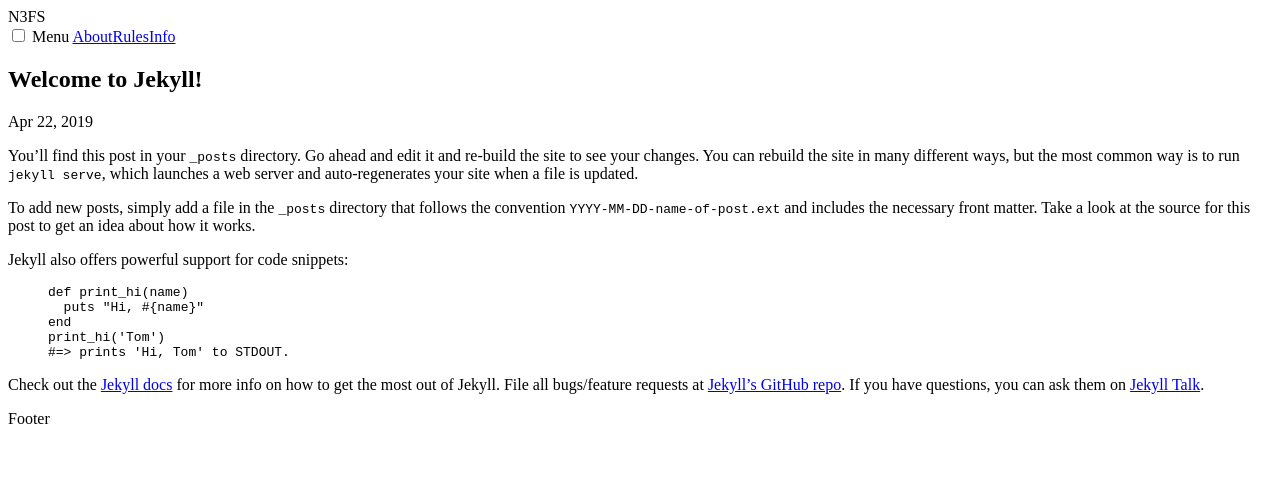
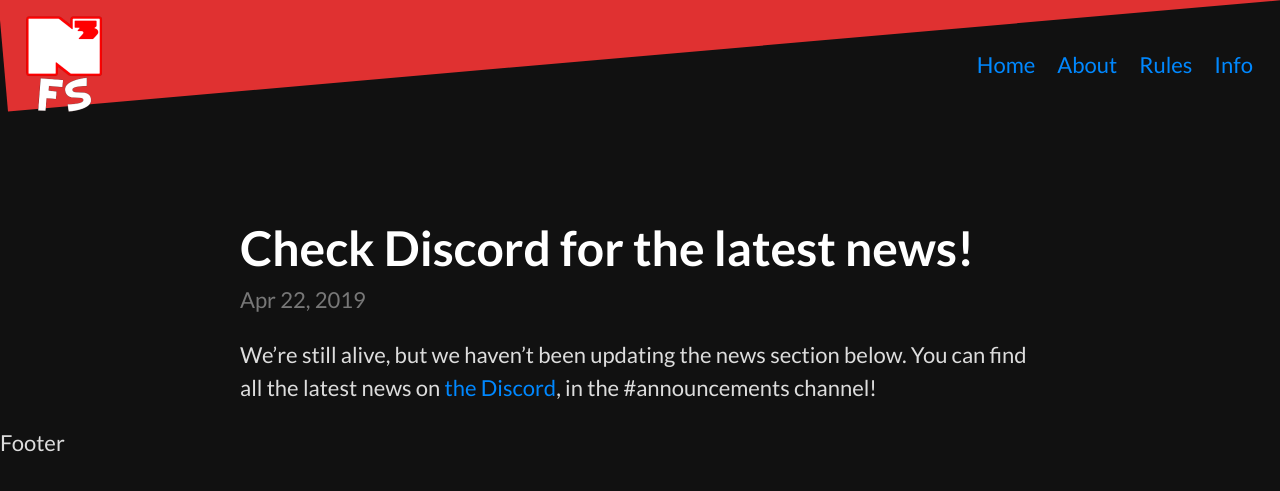
Before and after one commit to N3FS/N3FS-website, a Jekyll site: the page built from _posts/2019-04-22-welcome-to-jekyll.markdown, in a window 1280 px wide. Shown: the top 491 px of the page. Built offline with Jekyll 4.4.1, drawn with Linux system fonts in a browser that asks for light colours.

Commit message:
Add content and basic styling

```diff
--- a/_includes/head.html
+++ b/_includes/head.html
@@ -3,6 +3,6 @@
   <meta http-equiv="X-UA-Compatible" content="IE=edge">
   <meta name="viewport" content="width=device-width, initial-scale=1">
   {%- seo -%}
-  <link rel="stylesheet" href="{{ "/assets/main.css" | relative_url }}">
+  <link rel="stylesheet" href="{{ "/assets/css/main.css" | relative_url }}">
   {%- feed_meta -%}
 </head>
--- a/_includes/header.html
+++ b/_includes/header.html
@@ -1,11 +1,11 @@
 {%- assign default_paths = site.pages | map: "path" -%}
 {%- assign page_paths = site.header_pages | default: default_paths -%}
 
-<header>
+<header class="header">
   <div class="header-body">
-    <div class="header-logo">
+    <a class="header-logo" href="/">
       {{ site.title | escape }}
-    </div>
+    </a>
     <div class="header-menu">
       {%- if page_paths -%}
       <nav class="header-menu-nav">
@@ -14,15 +14,17 @@
           Menu
         </label>
 
-        {%- for path in page_paths -%}
-          {%- assign my_page = site.pages | where: "path", path | first -%}
-          {%- if my_page.title -%}
-          <a class="page-link" href="{{ my_page.url | relative_url }}">{{ my_page.title | escape }}</a>
-          {%- endif -%}
-        {%- endfor -%}
+        <div class="header-menu-links">
+          <a class="header-menu-link" href="/">Home</a>
+          {%- for path in page_paths -%}
+            {%- assign my_page = site.pages | where: "path", path | first -%}
+            {%- if my_page.title -%}
+            <a class="header-menu-link" href="{{ my_page.url | relative_url }}">{{ my_page.title | escape }}</a>
+            {%- endif -%}
+          {%- endfor -%}
+        </div>
       </nav>
       {%- endif -%}
     </div>
   </div>
-</div>
 </header>
--- a/_posts/2019-04-22-welcome-to-jekyll.markdown
+++ b/_posts/2019-04-22-welcome-to-jekyll.markdown
@@ -1,25 +1,6 @@
 ---
 layout: post
-title:  "Welcome to Jekyll!"
-date:   2019-04-22 21:51:24 +0800
-categories: jekyll update
+title:  Check Discord for the latest news!
 ---
-You’ll find this post in your `_posts` directory. Go ahead and edit it and re-build the site to see your changes. You can rebuild the site in many different ways, but the most common way is to run `jekyll serve`, which launches a web server and auto-regenerates your site when a file is updated.
 
-To add new posts, simply add a file in the `_posts` directory that follows the convention `YYYY-MM-DD-name-of-post.ext` and includes the necessary front matter. Take a look at the source for this post to get an idea about how it works.
-
-Jekyll also offers powerful support for code snippets:
-
-{% highlight ruby %}
-def print_hi(name)
-  puts "Hi, #{name}"
-end
-print_hi('Tom')
-#=> prints 'Hi, Tom' to STDOUT.
-{% endhighlight %}
-
-Check out the [Jekyll docs][jekyll-docs] for more info on how to get the most out of Jekyll. File all bugs/feature requests at [Jekyll’s GitHub repo][jekyll-gh]. If you have questions, you can ask them on [Jekyll Talk][jekyll-talk].
-
-[jekyll-docs]: https://jekyllrb.com/docs/home
-[jekyll-gh]:   https://github.com/jekyll/jekyll
-[jekyll-talk]: https://talk.jekyllrb.com/
+We're still alive, but we haven't been updating the news section below. You can find all the latest news on [the Discord](https://discord.gg/kPVAthr), in the #announcements channel!
--- a/_sass/n3fs-theme.scss
+++ b/_sass/n3fs-theme.scss
@@ -1 +1,172 @@
-@import "reboot/bootstrap-reboot"
+@import "reboot/bootstrap-reboot";
+
+@import 'https://fonts.googleapis.com/css?family=Lato:300,400,700';
+
+@font-face {
+  font-family: 'Slapstick Comic';
+  src: url('/assets/fonts/SF_Slapstick_Comic-webfont.eot');
+  src: url('/assets/fonts/SF_Slapstick_Comic-webfont.eot?#iefix') format('embedded-opentype'),
+     url('/assets/fonts/SF_Slapstick_Comic-webfont.woff') format('woff'),
+     url('/assets/fonts/SF_Slapstick_Comic-webfont.ttf') format('truetype'),
+     url('/assets/fonts/SF_Slapstick_Comic-webfont.svg#sf_slapstick_comicregular') format('svg');
+  font-weight: normal;
+  font-style: normal;
+}
+
+$accent-color: #e03131;
+$link-color: #0088ff;
+$link-active-color: #4cacff;
+$background-color: #111;
+$foreground-color: #ddd;
+
+$page-width: 1280px;
+$content-width: 800px;
+
+// $header-font: 'Slapstick Comic', -apple-system, BlinkMacSystemFont, 'Segoe UI', Roboto, Oxygen, Ubuntu, Cantarell, 'Open Sans', 'Helvetica Neue', sans-serif;
+$content-font: Lato, -apple-system, BlinkMacSystemFont, 'Segoe UI', Roboto, Oxygen, Ubuntu, Cantarell, 'Open Sans', 'Helvetica Neue', sans-serif;
+$header-font: $content-font;
+
+html{
+  font-size: 22px;
+}
+body{
+    height: 100%;
+    background-color: $background-color;
+    color: $foreground-color;
+    font-family: $content-font;
+    line-height: 1.5;
+    overflow-x: hidden;
+}
+
+h1, h2, h3, h4, h5, h6{
+  color: #fff;
+}
+h1{
+  font-size: 48px;
+  line-height: 1;
+}
+h2{
+  font-size: 32px;
+  margin-bottom: 1rem;
+  line-height: 1.25;
+}
+h3{
+  font-size: 1rem;
+  text-transform: uppercase;
+}
+:any-link{
+  color: $link-color;
+}
+:any-link:focus, :any-link:hover{
+  color: $link-active-color;
+  text-decoration: none;
+  border-bottom: 0.1em solid currentColor;
+}
+
+.header{
+  max-width: $page-width;
+  margin: 0 auto;
+
+  // Rotated rect background
+  &::before{
+    content: '';
+    display: block;
+    position: absolute;
+    top: -72px;
+    height: 128px;
+    width: $page-width;
+    background-color: $accent-color;
+    z-index: -1;
+    transform: rotate(-5deg);
+  }
+
+  .header-body{
+    display: flex;
+    align-items: center;
+    justify-content: space-between;
+    padding: 16px;
+    margin-bottom: 96px;
+
+
+    .header-logo, .header-menu{
+      //
+    }
+    .header-logo{
+      display: block;
+      background-image: url(/assets/images/logo-small@2x.png);
+      background-size: contain;
+      background-repeat: no-repeat;
+      background-position: center;
+      width: 96px;
+      height: 96px;
+      color: transparent;
+      font-size: 0;
+      transition: transform 0.25s ease-out;
+
+      &:hover, &:focus{
+        border: none;
+        transform: rotate(-5deg) scale(1.2);
+      }
+    }
+    .header-menu{
+      .header-menu-nav{
+        display: flex;
+        #header-menu-check{
+          visibility: hidden;
+        }
+
+        // Toggle-able menu for mobile
+        .header-menu-links{
+          display: none;
+        }
+        .header-menu-link{
+          margin: 0 0.5rem;
+        }
+        #header-menu-check:checked ~ .header-menu-links{
+          display: block;
+          position: fixed;
+          top: 128px;
+          left: 0;
+          width: 100%;
+          background-color: $background-color;
+          z-index: 99;
+          .header-menu-link{
+            display: block;
+            padding: 0.5rem;
+            text-align: center;
+          }
+        }
+        #header-menu-check:checked ~ #header-menu-toggle{
+          position: fixed;
+          top: 0;
+          left: 0;
+          width: 100%;
+          height: 100%;
+          z-index: 98;
+          background-color: rgba(0, 0, 0, 0.75);
+          text-align: center;
+          padding-top: 64px;
+        }
+
+        //Overrides for larger screens
+        @media (min-width: $page-width){
+          #header-menu-toggle{
+            display: none;
+          }
+          .header-menu-links{
+            display: block;
+          }
+        }
+      }
+    }
+  }
+}
+
+main{
+    max-width: $content-width;
+    margin: 0 auto;
+}
+
+.post-meta{
+  opacity: 0.5;
+}
```
Also changed, not shown: _posts/2016-10-19-slightly-late-new-server-and-website-announcements.md (added, +11 -0 lines), _posts/2016-10-25-tropical-island-build-competition-results.md (added, +15 -0 lines), _posts/2016-11-15-spleef-arena-build-comp.md (added, +10 -0 lines), _posts/2017-02-11-introducing-the-just-cause-3-multiplayer-server.md (added, +22 -0 lines), _posts/2017-02-13-the-n3fs-town-hall-meeting-this-saturday.md (added, +16 -0 lines), assets/fonts/stylesheet.css (added, +11 -0 lines), assets/css/main.scss (line endings or trailing spaces), assets/fonts/SF_Slapstick_Comic-webfont.ttf (added), assets/fonts/SF_Slapstick_Comic-webfont.woff (added), assets/images/logo-small.png (added), assets/images/logo-small@2x.png (added), index.html (renamed from index.md), 2 other files.
